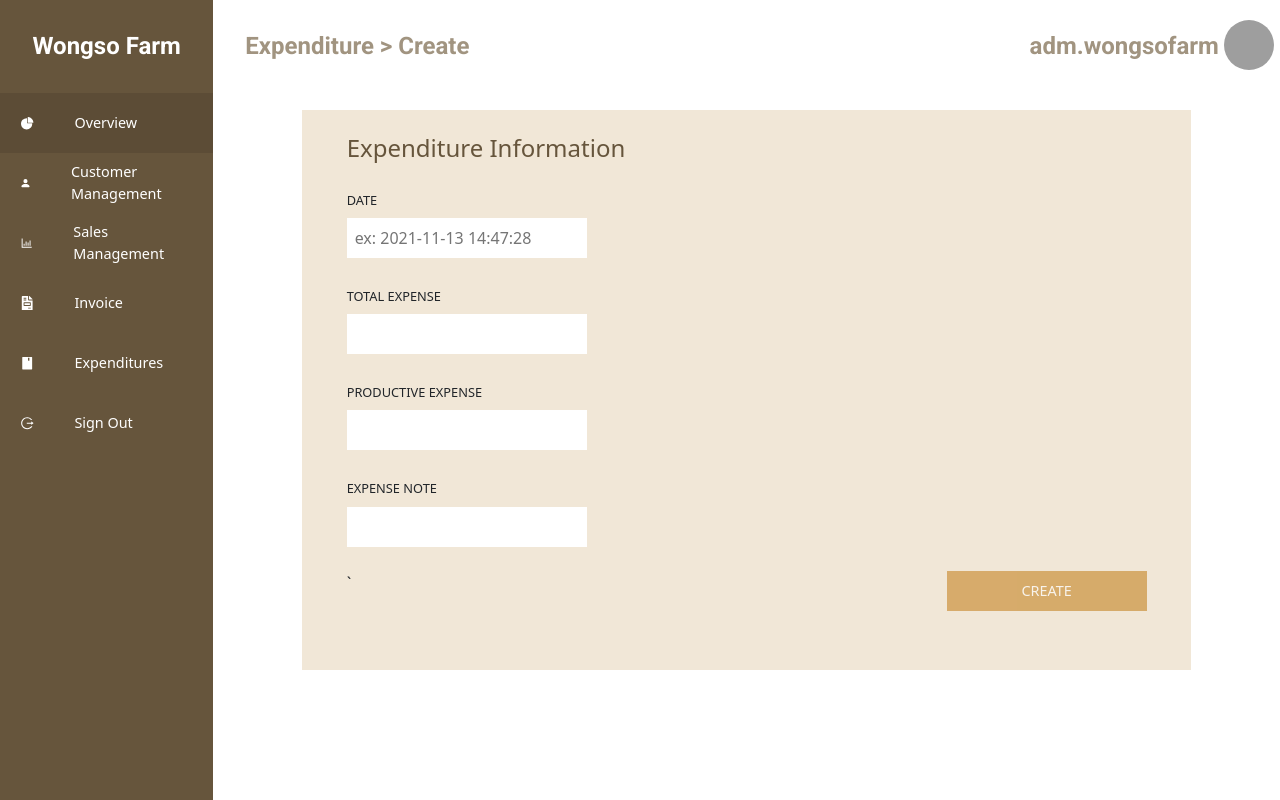
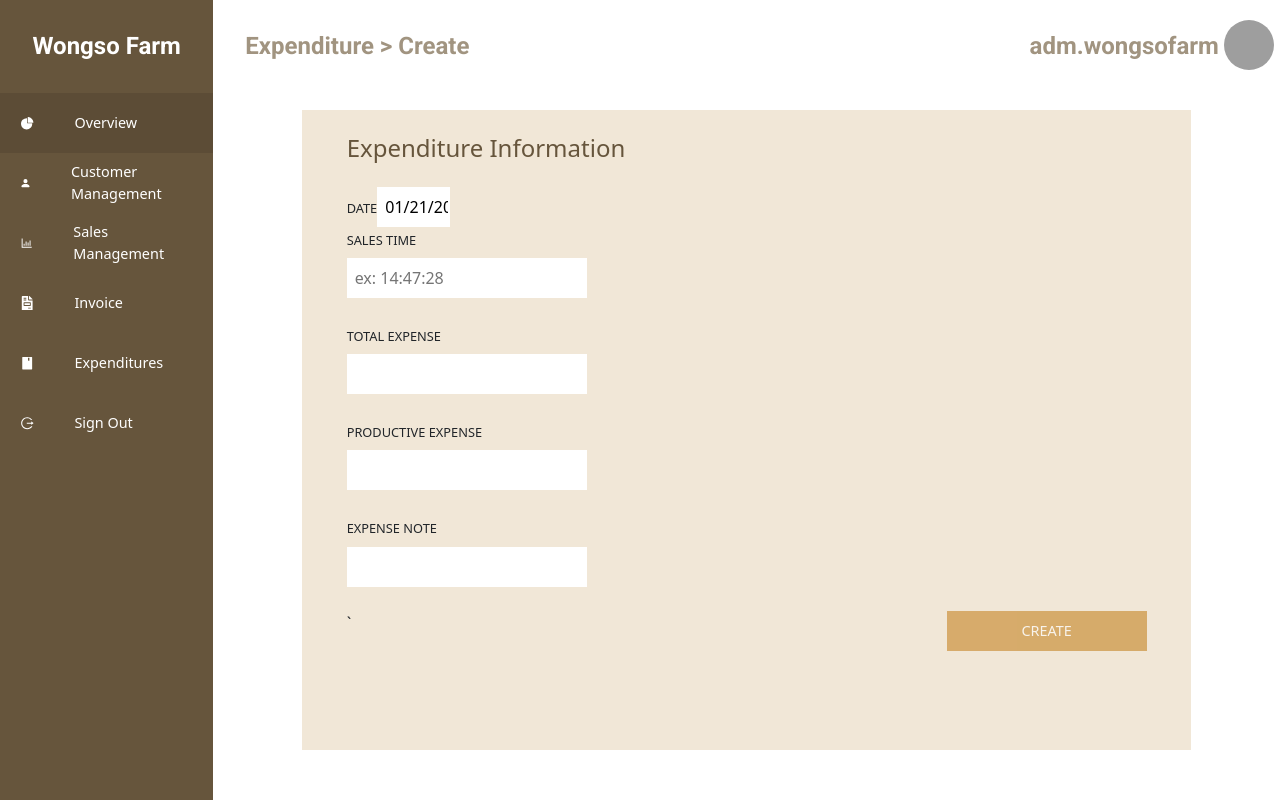
Before and after one commit to ymul0001/wongso-farm-frontend, a React (Create React App) app: page /expenditure/create in a window 1280 px wide. Built offline with nearby package versions, Linux system fonts and the light colour scheme; sample sign-in values are in the browser's storage; grey boxes are pictures that could not be loaded.

Commit message:
add date widget for sales and expenditure features

```diff
--- a/package.json
+++ b/package.json
@@ -19,6 +19,7 @@
     "moment": "^2.29.1",
     "react": "^17.0.2",
     "react-bootstrap": "^2.0.2",
+    "react-datepicker": "^4.6.0",
     "react-dom": "^17.0.2",
     "react-icons": "^4.3.1",
     "react-router-dom": "^6.0.1",
--- a/src/pages/expenditure/create/ExpenditureCreate.js
+++ b/src/pages/expenditure/create/ExpenditureCreate.js
@@ -1,6 +1,7 @@
 import {React, useState, useEffect} from 'react';
 import { useNavigate, Navigate } from 'react-router-dom';
 import axios from "axios";
+import DatePicker from 'react-datepicker';
 import Header from '../../../components/header/Header';
 import PromptModal from '../../../components/PromptModal';
 import TwoWayModal from '../../../components/modal/TwoWayModal';
@@ -8,12 +9,14 @@ import './expenditurecreate.css';
 
 const ExpenditureCreate = (props) => {
     const navigate = useNavigate();
-    const [date, setDate] = useState("initial");
+    const [date, setDate] = useState(new Date());
+    const [time, setTime] = useState("initial");
     const [totalExpense, setTotalExpense] = useState("initial");
     const [productiveExpense, setProductiveExpense] = useState("initial");
     const [expenseNote, setExpenseNote] = useState("");
     const [submitButtonState, setSubmitButtonState] = useState("disabled");
     const [dateState, setDateState] = useState("");
+    const [timeState, setTimeState] = useState("");
     const [totalExpenseState, setTotalExpenseState] = useState("");
     const [productiveExpenseState, setProductiveExpenseState] = useState("");
     const [modalShow, setModalShow] = useState(false);
@@ -22,6 +25,10 @@ const ExpenditureCreate = (props) => {
 
     const getExpenseDate = (e) => {
         setDate(e.target.value);
+    }
+
+    const getExpenseTime = (e) => {
+        setTime(e.target.value);
     }
 
     const getTotalExpense = (e) => {
@@ -40,7 +47,7 @@ const ExpenditureCreate = (props) => {
         e.preventDefault();
         axios.post('https://wongso-farm-api.herokuapp.com/v1/expenditure/create', {
             userid: sessionStorage.getItem("userId"),
-            expensedate: date,
+            expensedate: date.toISOString().substring(0,10) + ' ' + time,
             totalexpense: totalExpense,
             productiveexpense: productiveExpense,
             expensenote: expenseNote
@@ -58,7 +65,7 @@ const ExpenditureCreate = (props) => {
     }
 
     const enableExpenditureBtn = () => {
-        if (date.trim().length > 0 && totalExpense.trim().length > 0 && productiveExpense.length > 0) {
+        if (date != null && time.trim().length > 0 && totalExpense.trim().length > 0 && productiveExpense.length > 0) {
             if (date === "initial" || totalExpense === "initial" || productiveExpense === "initial") {
                 setSubmitButtonState("disabled");
             }
@@ -77,8 +84,13 @@ const ExpenditureCreate = (props) => {
     }
 
     useEffect(() => {
-        (date === "") ? setDateState("error-active") : setDateState("error-inactive");
+        (date == null) ? setDateState("error-active") : setDateState("error-inactive");
     }, [date]);
+
+
+    useEffect(() => {
+        (time === "") ? setDateState("error-active") : setTimeState("error-inactive");
+    }, [time]);
 
     useEffect(() => {
         (totalExpense === "") ? setTotalExpenseState("error-active") : setTotalExpenseState("error-inactive");
@@ -104,8 +116,13 @@ const ExpenditureCreate = (props) => {
                     <h2 className="expenditure-title">Expenditure Information</h2>
                     <div className="date-container">
                         <label htmlFor="expense-date" className="expenditure-input-label">DATE</label>
-                        <input type="text" id="date" name="expense-date" className="expenditure-input" placeholder="ex: 2021-11-13 14:47:28" onChange={getExpenseDate}/>
+                        <DatePicker selected={date} onChange={(date) => setDate(date)} />
                         <span className={dateState}>expenditure date cannot be empty</span>
+                    </div>
+                    <div className="time-container">
+                        <label htmlFor="expense-time" className="expenditure-input-label">SALES TIME</label>
+                        <input type="text" id="expense-time" name="expense-time" className="expenditure-input" placeholder="ex: 14:47:28" onChange={getExpenseTime}/>
+                        <span className={timeState}>sales time cannot be empty</span>
                     </div>
                     <div className="total-expense-container">
                         <label htmlFor="total-expense" className="expenditure-input-label">TOTAL EXPENSE</label>
--- a/src/pages/expenditure/create/expenditurecreate.css
+++ b/src/pages/expenditure/create/expenditurecreate.css
@@ -5,9 +5,17 @@
     margin-top: 3vh;
 }
 
+.react-datepicker__input-container input {
+    display: block;
+    width: 30% !important;
+    height: 5vh;
+    border: none;
+    padding-left: 8px;
+}
+
 .expenditure-form-container {
     background-color: #F1E7D7;
-    height:70vh;
+    height:80vh;
     margin-top: 5vh;
 }
 
--- a/src/pages/expenditure/update/ExpenditureUpdate.js
+++ b/src/pages/expenditure/update/ExpenditureUpdate.js
@@ -1,6 +1,7 @@
 import {React, useState, useEffect} from 'react';
 import { useNavigate, useLocation, Navigate } from 'react-router-dom';
 import axios from "axios";
+import DatePicker from 'react-datepicker';
 import Header from '../../../components/header/Header';
 import PromptModal from '../../../components/PromptModal';
 import TwoWayModal from '../../../components/modal/TwoWayModal';
@@ -9,12 +10,14 @@ import './expenditureupdate.css';
 const ExpenditureUpdate = (props) => {
     const { state } = useLocation();
     const navigate = useNavigate();
-    const [date, setDate] = useState(state.expense_date_unformatted.slice(0,19).replace('T',' '));
+    const [date, setDate] = useState(new Date(state.expense_date_unformatted));
+    const [time, setTime] = useState(state.expense_date_unformatted.replace('T',' ').slice(11,19));
     const [totalExpense, setTotalExpense] = useState(state.total_expense.replace(/,/g, ''));
     const [productiveExpense, setProductiveExpense] = useState(state.productive_expense.replace(/,/g, ''));
     const [expenseNote, setExpenseNote] = useState((state.expense_note === "-") ? "" : state.expense_note);
     const [submitButtonState, setSubmitButtonState] = useState("disabled");
     const [dateState, setDateState] = useState("");
+    const [timeState, setTimeState] = useState("");
     const [totalExpenseState, setTotalExpenseState] = useState("");
     const [productiveExpenseState, setProductiveExpenseState] = useState("");
     const [modalShow, setModalShow] = useState(false);
@@ -25,6 +28,10 @@ const ExpenditureUpdate = (props) => {
 
     const getExpenseDate = (e) => {
         setDate(e.target.value);
+    }
+
+    const getExpenseTime = (e) => {
+        setTime(e.target.value);
     }
 
     const getTotalExpense = (e) => {
@@ -43,7 +50,7 @@ const ExpenditureUpdate = (props) => {
         e.preventDefault();
         axios.put(`https://wongso-farm-api.herokuapp.com/v1/expenditure/updateById?expenseid=${state.expense_id}`, {
             userid: sessionStorage.getItem("userId"),
-            expensedate: date,
+            expensedate: date.toISOString().substring(0,10) + ' ' + time,
             totalexpense: totalExpense,
             productiveexpense: productiveExpense,
             expensenote: expenseNote
@@ -61,7 +68,7 @@ const ExpenditureUpdate = (props) => {
     }
 
     const enableExpenditureBtn = () => {
-        if (date.trim().length > 0 && totalExpense.trim().length > 0 && productiveExpense.length > 0) {
+        if (date != null && time.trim().length > 0 && totalExpense.trim().length > 0 && productiveExpense.length > 0) {
             setSubmitButtonState("enabled");
         }
         else {
@@ -75,8 +82,12 @@ const ExpenditureUpdate = (props) => {
     }
 
     useEffect(() => {
-        (date === "") ? setDateState("error-active") : setDateState("error-inactive");
+        (date == null) ? setDateState("error-active") : setDateState("error-inactive");
     }, [date]);
+
+    useEffect(() => {
+        (time === "") ? setDateState("error-active") : setTimeState("error-inactive");
+    }, [time]);
 
     useEffect(() => {
         (totalExpense === "") ? setTotalExpenseState("error-active") : setTotalExpenseState("error-inactive");
@@ -102,8 +113,13 @@ const ExpenditureUpdate = (props) => {
                     <h2 className="expenditure-title">Expenditure Information</h2>
                     <div className="date-container">
                         <label htmlFor="expense-date" className="expenditure-input-label">DATE</label>
-                        <input type="text" id="date" name="expense-date" className="expenditure-input" placeholder="ex: 2021-11-13 14:47:28" value={date} onChange={getExpenseDate}/>
+                        <DatePicker selected={date} onChange={(date) => setDate(date)} />
                         <span className={dateState}>expenditure date cannot be empty</span>
+                    </div>
+                    <div className="time-container">
+                        <label htmlFor="expense-time" className="expenditure-input-label">SALES TIME</label>
+                        <input type="text" id="expnense-time" name="expense-time" className="expenditure-input" value={time} placeholder="ex: 14:47:28" onChange={getExpenseTime}/>
+                        <span className={timeState}>sales time cannot be empty</span>
                     </div>
                     <div className="total-expense-container">
                         <label htmlFor="total-expense" className="expenditure-input-label">TOTAL EXPENSE</label>
--- a/src/pages/sales-management/create/SalesCreate.js
+++ b/src/pages/sales-management/create/SalesCreate.js
@@ -1,22 +1,26 @@
 import {React, useState, useEffect} from 'react';
 import { useNavigate, Navigate } from 'react-router-dom';
 import axios from 'axios';
+import DatePicker from 'react-datepicker';
 import Header from '../../../components/header/Header';
 import PromptModal from '../../../components/PromptModal';
 import TwoWayModal from '../../../components/modal/TwoWayModal';
+import "react-datepicker/dist/react-datepicker.css";
 import './salescreate.css';
 
 const SalesCreate = (props) => {
     const navigate = useNavigate();
     const [submitButtonState, setSubmitButtonState] = useState("disabled");
     const [customerNames, setCustomerNames] = useState([]);
-    const [salesDate, setSalesDate] = useState("initial");
+    const [salesDate, setSalesDate] = useState(new Date());
+    const [salesTime, setSalestime] = useState("initial");
     const [customerName, setCustomerName] = useState("initial");
     const [customerId, setCustomerId] = useState("");
     const [totalOrder, setTotalOrder] = useState("initial");
     const [pricePerUnit, setPricePerUnit] = useState("initial");
     const [level, setLevel] = useState("piece");
     const [salesDateState, setSalesDateState] = useState("");
+    const [salesTimeState, setSalesTimeState] = useState("");
     const [customerNameState, setCustomerNameState] = useState("");
     const [totalOrderState, setTotalOrderState] = useState("");
     const [pricePerUnitState, setPricePerUnitState] = useState("");
@@ -33,8 +37,8 @@ const SalesCreate = (props) => {
         })
     }
 
-    const getSalesDate = (e) => {
-        setSalesDate(e.target.value);
+    const getSalesTime = (e) => {
+        setSalestime(e.target.value);
     }
 
     const getCustomerName = (e) => {
@@ -61,7 +65,7 @@ const SalesCreate = (props) => {
     }
 
     const enableSalesBtn = () => {
-        if (salesDate.trim().length > 0 && customerName.trim().length > 0 && totalOrder.length > 0 && pricePerUnit.length > 0) {
+        if (customerName.trim().length > 0 && totalOrder.length > 0 && pricePerUnit.length > 0) {
             if (salesDate === "initial" || customerName === "initial" || totalOrder === "initial" || pricePerUnit === "initial") {
                 setSubmitButtonState("disabled");
             }
@@ -79,7 +83,7 @@ const SalesCreate = (props) => {
         axios.post('https://wongso-farm-api.herokuapp.com/v1/sales/create', {
             customerid: customerId,
             userid: sessionStorage.getItem("userId"),
-            salesdate: salesDate,
+            salesdate: salesDate.toISOString().substring(0,10) + ' ' + salesTime,
             level: level,
             qty: totalOrder,
             priceperitem: pricePerUnit,
@@ -103,8 +107,12 @@ const SalesCreate = (props) => {
     }, [])
 
     useEffect(() => {
-        (salesDate === "") ? setSalesDateState("error-active") : setSalesDateState("error-inactive");
+        (salesDate == null) ? setSalesDateState("error-active") : setSalesDateState("error-inactive");
     }, [salesDate]);
+
+    useEffect(() => {
+        (salesTime === "") ? setSalesTimeState("error-active") : setSalesTimeState("error-inactive");
+    })
 
     useEffect(() => {
         (customerName === "") ? setCustomerNameState("error-active") : setCustomerNameState("error-inactive");
@@ -140,8 +148,13 @@ const SalesCreate = (props) => {
                 <h2 className="sales-title">Sales Information</h2>
                 <div className="date-container">
                     <label htmlFor="sales-date" className="sales-input-label">SALES DATE</label>
-                    <input type="text" id="sales-date" name="sales-date" className="sales-input" placeholder="ex: 2021-11-13 14:47:28" onChange={getSalesDate}/>
+                    <DatePicker selected={salesDate} onChange={(date) => setSalesDate(date)} />
                     <span className={salesDateState}>sales date cannot be empty</span>
+                </div>
+                <div className="time-container">
+                    <label htmlFor="sales-time" className="sales-input-label">SALES TIME</label>
+                    <input type="text" id="sales-time" name="sales-time" className="sales-input" placeholder="ex: 14:47:28" onChange={getSalesTime}/>
+                    <span className={salesTimeState}>sales time cannot be empty</span>
                 </div>
                 <div className="customer-name-container">
                     <label htmlFor="customer-name" className="sales-input-label">CUSTOMER NAME</label>
--- a/src/pages/sales-management/create/salescreate.css
+++ b/src/pages/sales-management/create/salescreate.css
@@ -1,4 +1,17 @@
 @import url('https://fonts.googleapis.com/css2?family=Roboto:ital,wght@0,700;1,400&display=swap');
+
+.details {
+    max-height: 100vh;
+    overflow: scroll;
+}
+
+.react-datepicker__input-container input {
+    display: block;
+    width: 40% !important;
+    height: 5vh;
+    border: none;
+    padding-left: 8px;
+}
 
 .date-container {
     margin-top: 3vh;
--- a/src/pages/sales-management/update/SalesUpdate.js
+++ b/src/pages/sales-management/update/SalesUpdate.js
@@ -1,6 +1,7 @@
 import {React, useState, useEffect} from 'react';
 import { useNavigate, useLocation, Navigate } from 'react-router-dom';
 import axios from 'axios';
+import DatePicker from 'react-datepicker';
 import Header from '../../../components/header/Header';
 import PromptModal from '../../../components/PromptModal';
 import TwoWayModal from '../../../components/modal/TwoWayModal';
@@ -10,7 +11,8 @@ const SalesUpdate = (props) => {
     const navigate = useNavigate();
     const { state } = useLocation();
     const [submitButtonState, setSubmitButtonState] = useState("disabled");
-    const [salesDate, setSalesDate] = useState(state.sales_date_unformatted.slice(0,19).replace('T',' '));
+    const [salesDate, setSalesDate] = useState(new Date(state.sales_date_unformatted));
+    const [salesTime, setSalesTime] = useState(state.sales_date_unformatted.replace('T',' ').slice(11,19))
     const [customerName, setCustomerName] = useState(state.customer_name);
     const [customerId, setCustomerId] = useState("");
     const [customerNames, setCustomerNames] = useState([]);
@@ -18,6 +20,7 @@ const SalesUpdate = (props) => {
     const [pricePerUnit, setPricePerUnit] = useState(state.price_per_item.replace(/,/g, ''));
     const [level, setLevel] = useState(state.level);
     const [salesDateState, setSalesDateState] = useState("");
+    const [salesTimeState, setSalesTimeState] = useState("");
     const [customerNameState, setCustomerNameState] = useState("");
     const [totalOrderState, setTotalOrderState] = useState("");
     const [pricePerUnitState, setPricePerUnitState] = useState("");
@@ -25,8 +28,9 @@ const SalesUpdate = (props) => {
     const [twoWayModalShow, setTwoWayModalShow] = useState(false);
     const [errorMessage, setErrorMessage] = useState("");
 
-    const getSalesDate = (e) => {
-        setSalesDate(e.target.value);
+
+    const getSalesTime = (e) => {
+        setSalesTime(e.target.value);
     }
 
     const getCustomerName = (e) => {
@@ -55,7 +59,7 @@ const SalesUpdate = (props) => {
     }
 
     const enableSalesBtn = () => {
-        if (salesDate.trim().length > 0 && customerName.trim().length > 0 && totalOrder.length > 0 && pricePerUnit.length > 0) {
+        if (salesDate != null && salesTime.trim().length > 0 && customerName.trim().length > 0 && totalOrder.length > 0 && pricePerUnit.length > 0) {
                 setSubmitButtonState("enabled");
         }
         else {
@@ -71,9 +75,10 @@ const SalesUpdate = (props) => {
     }
 
     const update = (e) => {
+
         e.preventDefault();
         axios.put(`https://wongso-farm-api.herokuapp.com/v1/sales/updateById?salesid=${state.sales_id}`, {
-            salesdate: salesDate,
+            salesdate: salesDate.toISOString().substring(0,10) + ' ' + salesTime,
             customerid: customerId,
             level: level,
             qty: totalOrder,
@@ -92,8 +97,12 @@ const SalesUpdate = (props) => {
     }
 
     useEffect(() => {
-        (salesDate === "") ? setSalesDateState("error-active") : setSalesDateState("error-inactive");
+        (salesDate == null) ? setSalesDateState("error-active") : setSalesDateState("error-inactive");
     }, [salesDate]);
+
+    useEffect(() => {
+        (salesTime === "") ? setSalesTimeState("error-active") : setSalesTimeState("error-inactive");
+    })
 
     useEffect(() => {
         (customerName === "") ? setCustomerNameState("error-active") : setCustomerNameState("error-inactive");
@@ -116,6 +125,7 @@ const SalesUpdate = (props) => {
     }, [])
 
     const toggleConfirmation = (e) => {
+        console.log(salesDate);
         e.preventDefault();
         getCustomerId();
         setTwoWayModalShow(true);
@@ -133,8 +143,13 @@ const SalesUpdate = (props) => {
                 <h2 className="sales-title">Sales Information</h2>
                 <div className="date-container">
                     <label htmlFor="sales-date" className="sales-input-label">SALES DATE</label>
-                    <input type="text" id="sales-date" name="sales-date" className="sales-input" placeholder="ex: 2021-11-13 14:47:28" value={salesDate}  onChange={getSalesDate}/>
+                    <DatePicker selected={salesDate} onChange={(date) => setSalesDate(date)} />
                     <span className={salesDateState}>sales date cannot be empty</span>
+                </div>
+                <div className="time-container">
+                    <label htmlFor="sales-time" className="sales-input-label">SALES TIME</label>
+                    <input type="text" id="sales-time" name="sales-time" className="sales-input" placeholder="ex: 14:47:28" value={salesTime} onChange={getSalesTime}/>
+                    <span className={salesTimeState}>sales time cannot be empty</span>
                 </div>
                 <div className="customer-name-container">
                     <label htmlFor="customer-name" className="sales-input-label">CUSTOMER NAME</label>
--- a/src/pages/sales-management/update/salesupdate.css
+++ b/src/pages/sales-management/update/salesupdate.css
@@ -8,7 +8,8 @@
 .sales-form-container {
     background-color: #F1E7D7;
     margin-top: 5vh;
-    height: 80vh;
+    height: 94vh;
+    margin-bottom: 3vh;
 }
 
 .sales-form {
```
Also changed, not shown: 1 other file (tests, documents, lock files or other folders).
